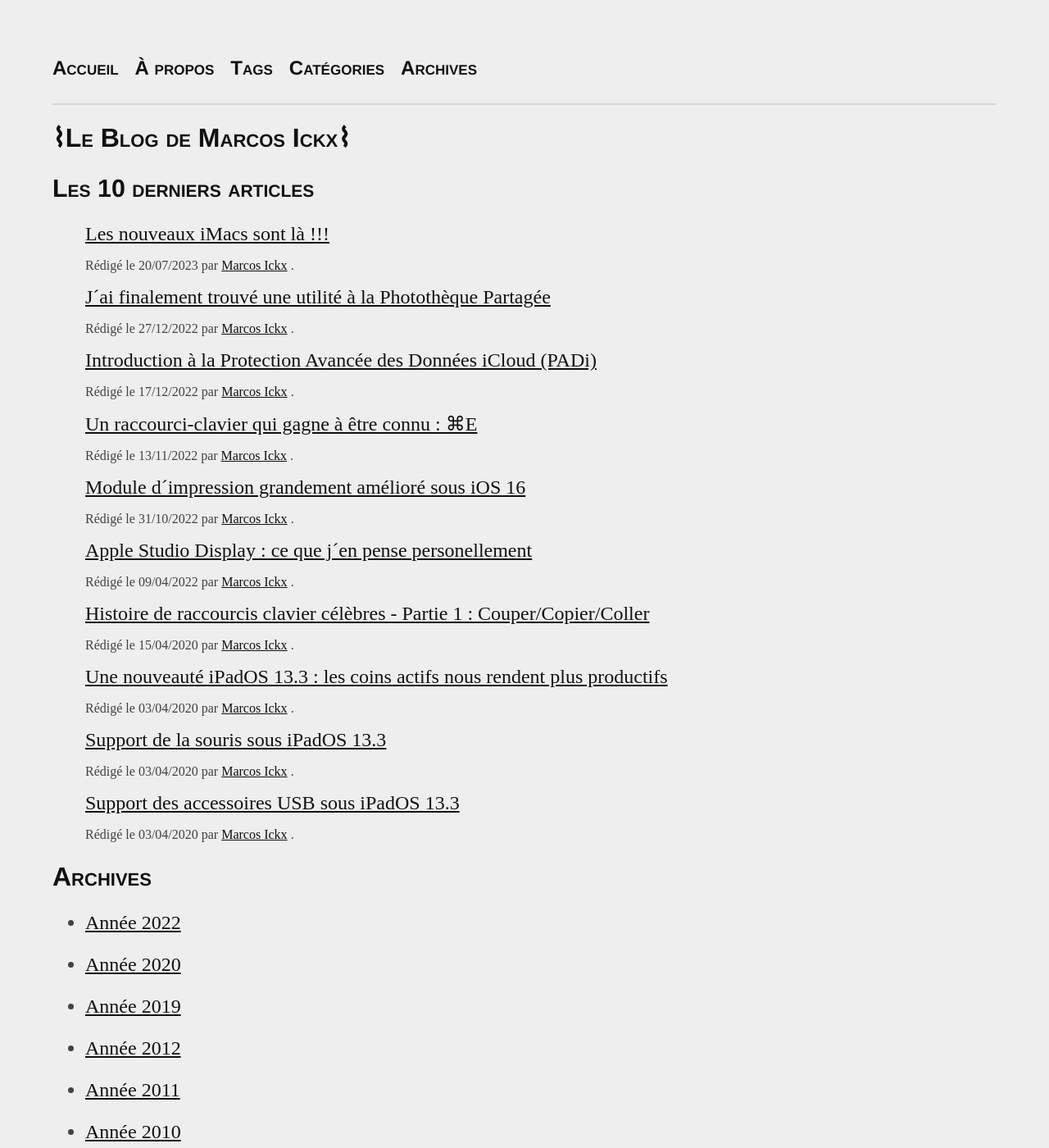
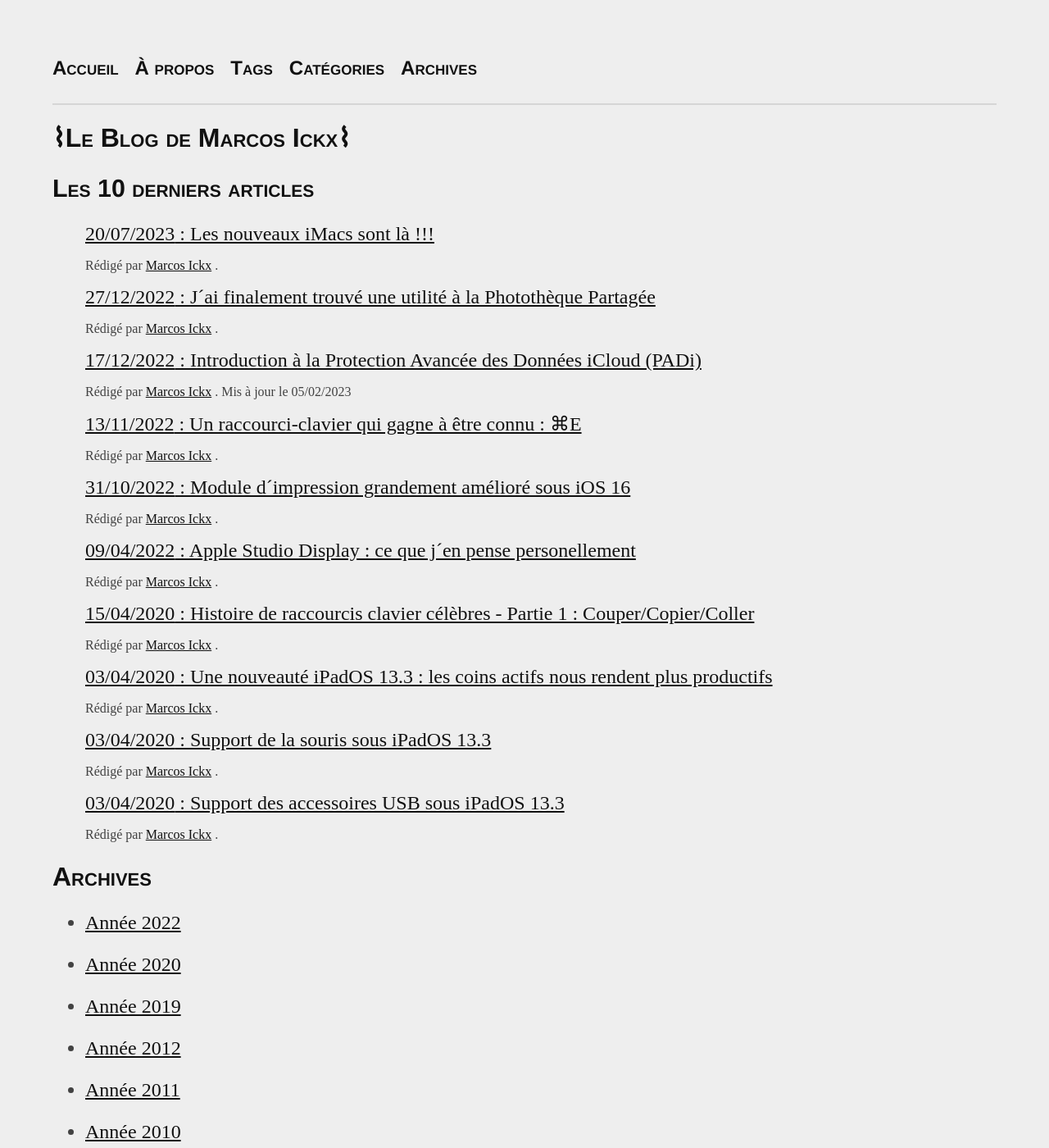
Before and after one commit to MarcosIckx/PreviewMarcosxNet, a Jekyll site: the page built from index.html, in a window 1280 px wide and 1400 px high. Shown: the whole window at 82% size. Built offline with Jekyll 4.4.1, drawn with Linux system fonts in a browser that asks for light colours.

Commit message:
Update posts.html

```diff
--- a/_includes/posts.html
+++ b/_includes/posts.html
@@ -7,9 +7,11 @@
 	  {%- for entry in liste limit: limite -%}
 	    <li>
 				<article>
-					<a href="{{ entry.url }}" title="{{ entry.title }}">{{ entry.title }}</a>
+					<a href="{{ entry.url }}" title="{{ entry.title }}">{% include time.html date=entry.date %}: {{ entry.title }}</a>
 					<p class="meta">
-            <span>Rédigé le {% include time.html date=entry.date %} par {% include author.html %}.</span>
+            <span>Rédigé par {% include author.html %}.
+            {% if entry.update %}Mis à jour le {% include time.html date=entry.update %}{% endif %}
+            </span>
 					</p>
 				</article>
 	    </li>
```
